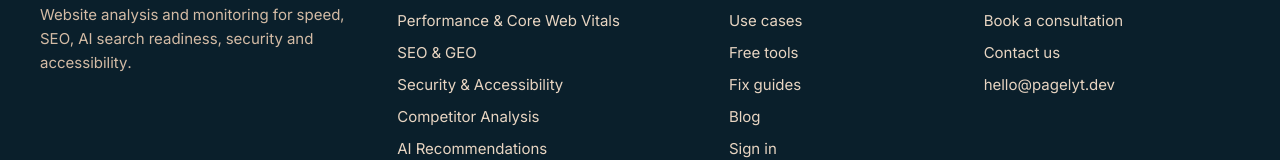
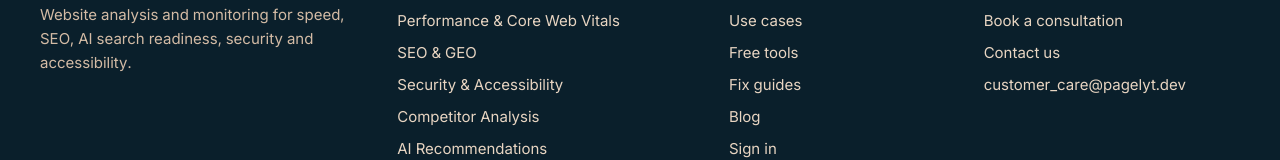
Before and after one commit to Sudharmabg/Pagelyt, a Next.js app in the folder web/: page / in a window 1280 px wide. Shown: the part 8324-8484 px from the top of the page. Built offline with nearby package versions, Linux system fonts and the light colour scheme; no server answers.

Commit message:
Use customer_care@pagelyt.dev as the contact address

```diff
--- a/web/app/site-config.ts
+++ b/web/app/site-config.ts
@@ -3,4 +3,4 @@ export const SITE_URL = (process.env.NEXT_PUBLIC_SITE_URL ?? "https://pagelyt.de
 export const SITE_TAGLINE = "Illuminate Your Website.";
 export const SITE_DESCRIPTION =
   "Pagelyt is a website analysis and monitoring platform. Enter a URL for a scored report on website health, speed and Core Web Vitals, technical SEO, AI search readiness (GEO), security headers and accessibility, with prioritised fixes in plain English.";
-export const CONTACT_EMAIL = "hello@pagelyt.dev";
+export const CONTACT_EMAIL = "customer_care@pagelyt.dev";
```
Also changed, not shown: 1 other file (tests, documents, lock files or other folders).
